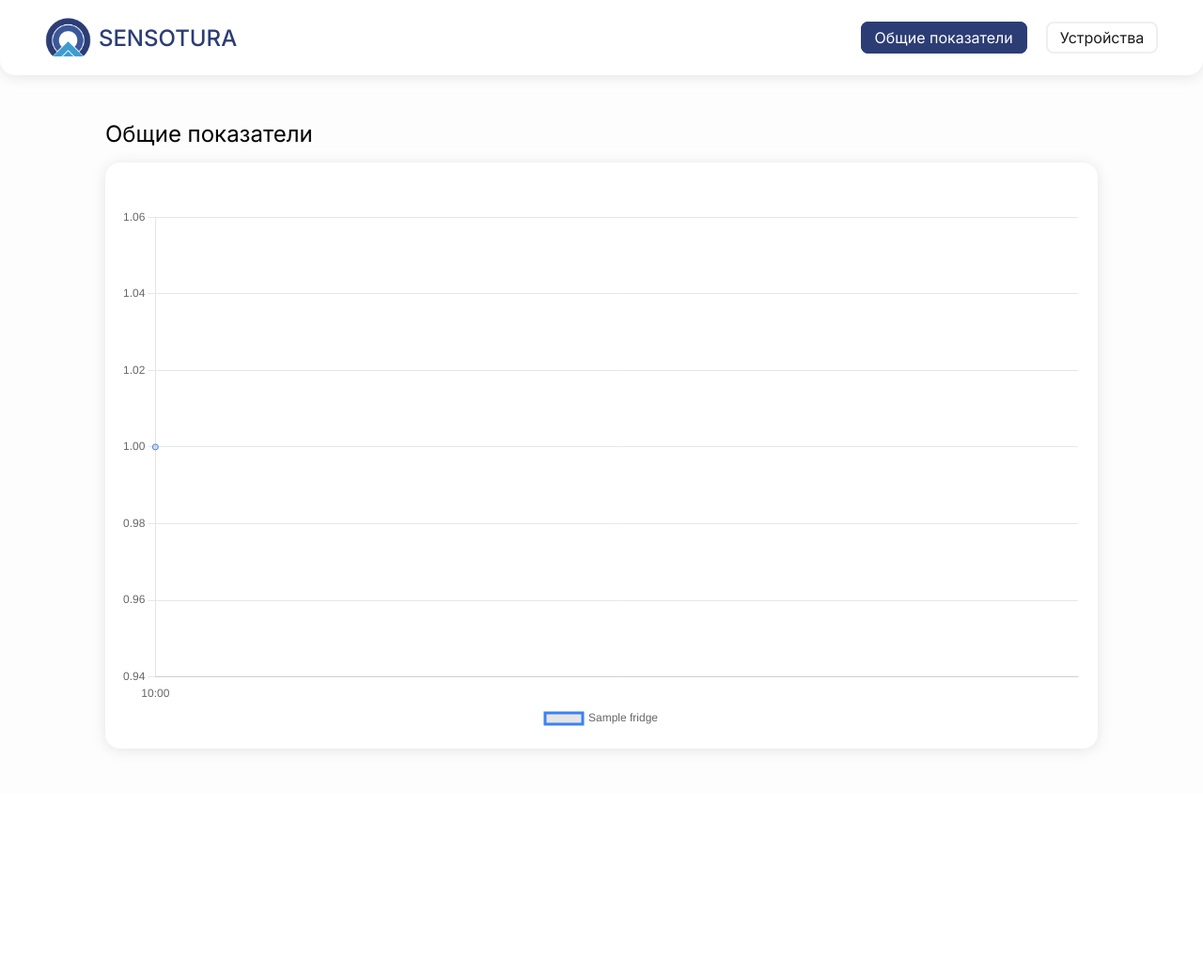
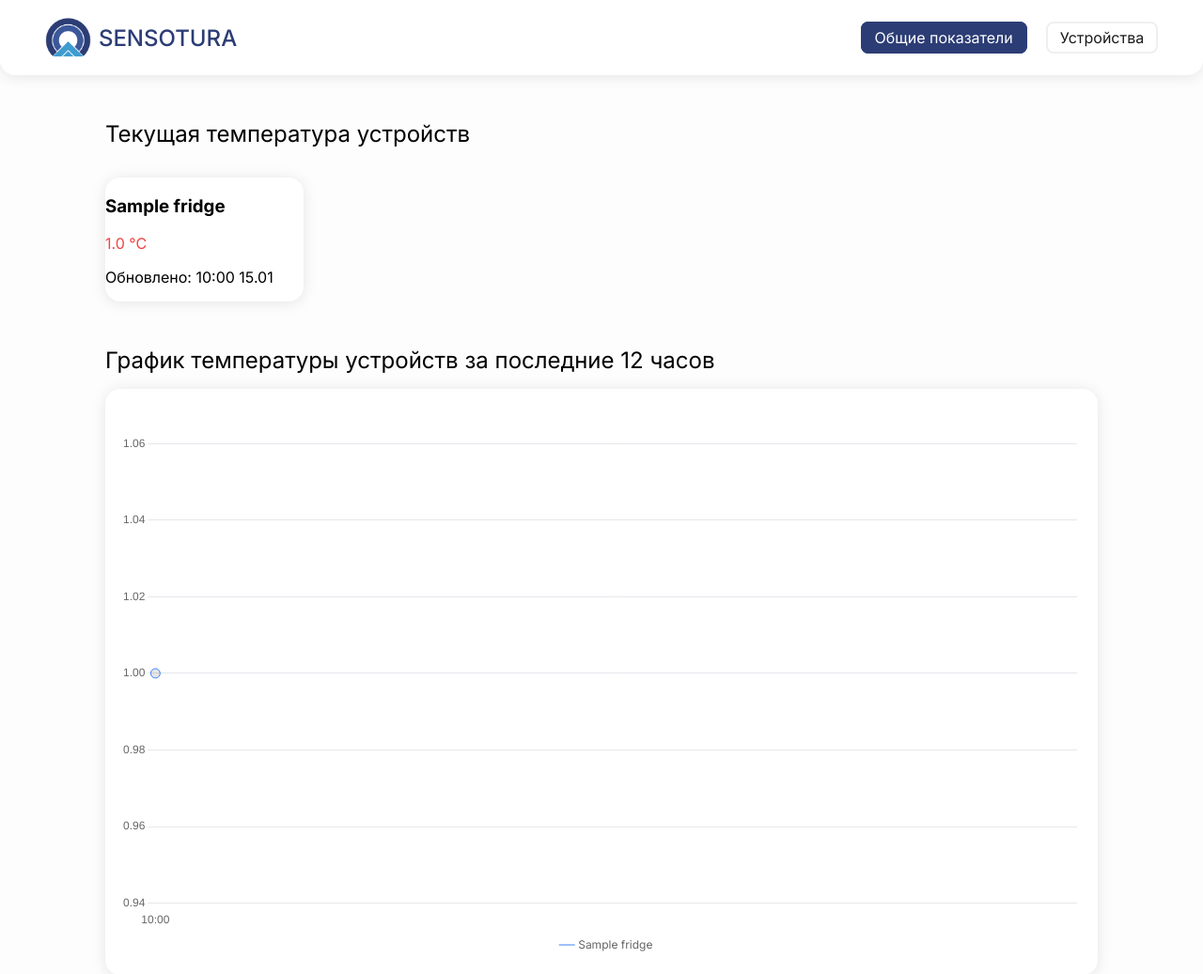
Before and after one commit to Begench2506/Sensotura, a Flask app: page / in a window 1280 px wide. Shown: the top 1037 px of the page at 94% size. Before the commit the page ends 800 px from the top, so only its background shows below. Run offline with Flask 3, Linux system fonts and the light colour scheme; tables that the repository leaves empty hold one stand-in row (values such as "Sample post").

Commit message:
actual temp on index added

```diff
--- a/app/app.py
+++ b/app/app.py
@@ -12,6 +12,7 @@ db.init_app(app)
 
 @app.route('/')
 def index():
+
     # Сколько последних записей брать по каждому датчику
     records_per_sensor = 12
 
@@ -65,10 +66,27 @@ def index():
             "borderColor": colors[i % len(colors)],
             "fill": False,
             "tension": 0.3,
-            "pointRadius": 3
+            "pointRadius": 5
         })
 
-    return render_template("index.html", labels=labels, datasets=datasets)
+    fridges = Fridge.query.all()
+    fridge_data = []
+
+    for fridge in fridges:
+        last_temp = (
+            TempData.query
+            .filter_by(sensor_id=fridge.id)
+            .order_by(desc(TempData.datetime))
+            .first()
+        )
+
+        fridge_data.append({
+            "name": fridge.name,
+            "last_temp": last_temp.tvalue if last_temp else "Нет данных",
+            "last_time": last_temp.datetime.strftime('%H:%M %d.%m') if last_temp else "-"
+        })
+
+    return render_template("index.html", labels=labels, datasets=datasets, fridges=fridge_data)
 
 if __name__ == '__main__':
     with app.app_context():
--- a/app/static/css/style.css
+++ b/app/static/css/style.css
@@ -94,13 +94,17 @@ main{
 
 .fridges{
     display: flex;
+    margin: 2rem 0 3rem;
 }
 
 .fridge{
     min-height: 2rem;
     min-width: 5rem;
-    border: #9b9b9b 2px solid;
-    border-radius: 0.5rem;
+    background-color: #fff;
+    border-radius: 1rem;
+    box-shadow: 0 0.1rem 1rem rgba(0, 0, 0, 0.1);
+    margin-right: 2rem;
+    width: 20%;
 }
 
 .chartContainer {
@@ -110,6 +114,7 @@ main{
     box-shadow: 0 0.1rem 1rem rgba(0, 0, 0, 0.1);  /* лёгкая тень */
     max-width: 100%;                   /* адаптивность */
     margin-top: 1rem;
+    border
 }
 
 /* Убираем авторастяжение у canvas, чтобы избежать размытия */
--- a/app/templates/index.html
+++ b/app/templates/index.html
@@ -6,12 +6,24 @@
 
 
 <div class="generalIndicators">
-    <h2>Общие показатели</h2>
-    <!-- <div class="fridges">
+
+    <h2>Текущая температура устройств</h2>
+    <div class="fridges">
+        {% for fridge in fridges %}
         <div class="fridge">
-
+            <h3>{{ fridge.name }}</h3>
+            {% if fridge.last_temp <= -35 %}
+                <p style="color: #1b922f">{{ fridge.last_temp }} °C</p>
+            {% elif -35 < fridge.last_temp <= -30  %}
+                <p style="color: #f59e0b">{{ fridge.last_temp }} °C</p>
+            {% elif fridge.last_temp > -30 %}
+                <p style="color: #ef4444">{{ fridge.last_temp }} °C</p>
+            {% endif %}
+            <p>Обновлено: {{ fridge.last_time }}</p>
         </div>
-    </div> -->
+        {% endfor %}
+    </div>
+    <h2>График температуры устройств за последние 12 часов</h2>
     <div class="chartContainer">
         <canvas class="tempChart" id="tempChart"></canvas>
     </div>
@@ -37,11 +49,11 @@ new Chart(ctx, {
             maintainAspectRatio: false,
             scales: {
                 x: {
-                title: { display: false },
+                    border: { display: false },
                     grid: { display: false, drawBorder: false }
                 },
                 y: {
-                title: { display: false },
+                    border: { display: false },
                     grid: {
                         display: true,
                         drawBorder: false,
@@ -50,7 +62,16 @@ new Chart(ctx, {
                 }
             },
             plugins: {
-            legend: { position: 'bottom' }
+                legend: {
+                    position: 'bottom',
+                    labels: {
+                        usePointStyle: true,
+                        pointStyle: 'line',
+                        font: {
+                            family: 'Inter'
+                        }
+                    }
+                }
             }
         }
     });
```
Also changed, not shown: app/static/img/greenTemp.png (added), app/static/img/orangeTemp.png (added), app/static/img/redTemp.png (added). Lines whose indentation alone changed are shown as unchanged.
